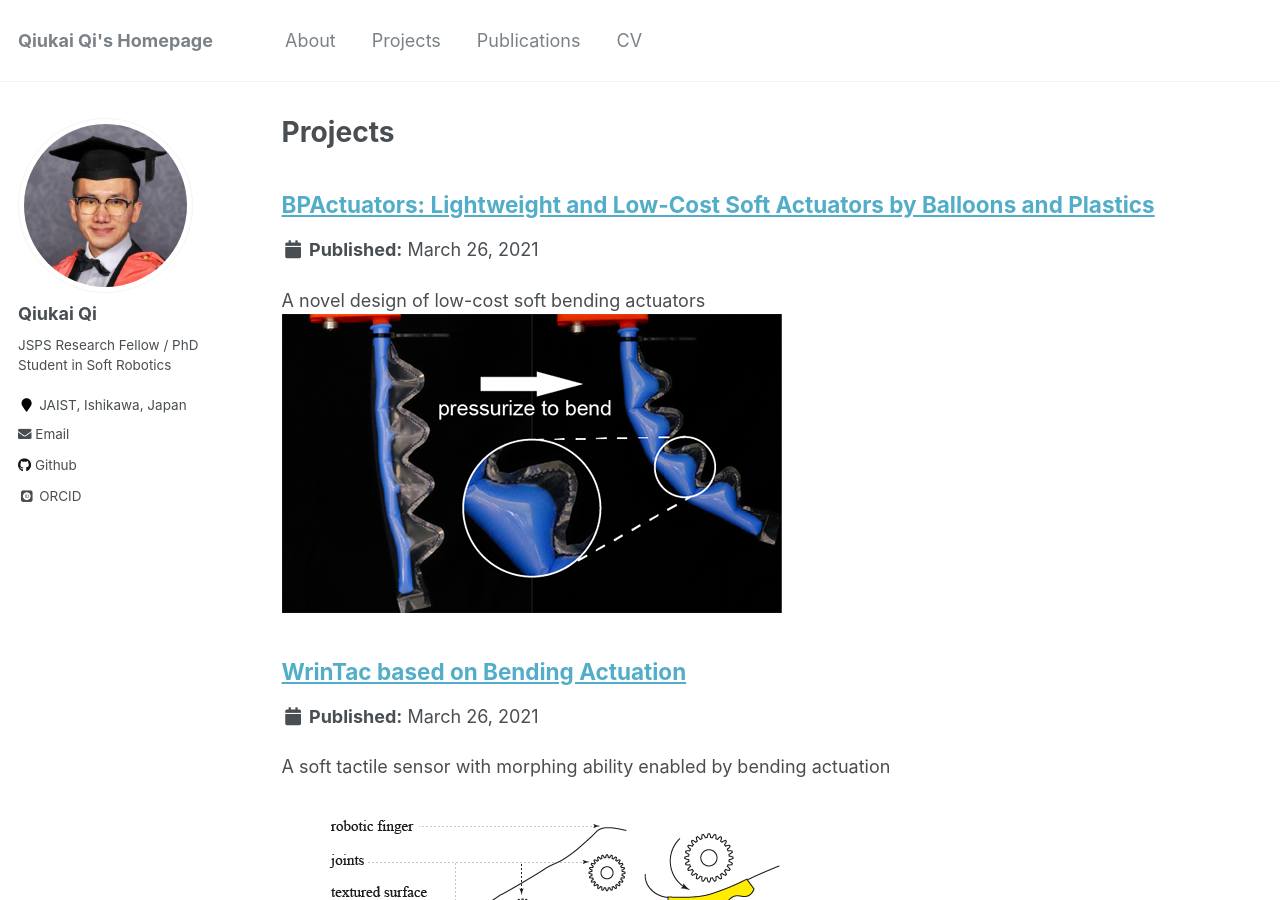
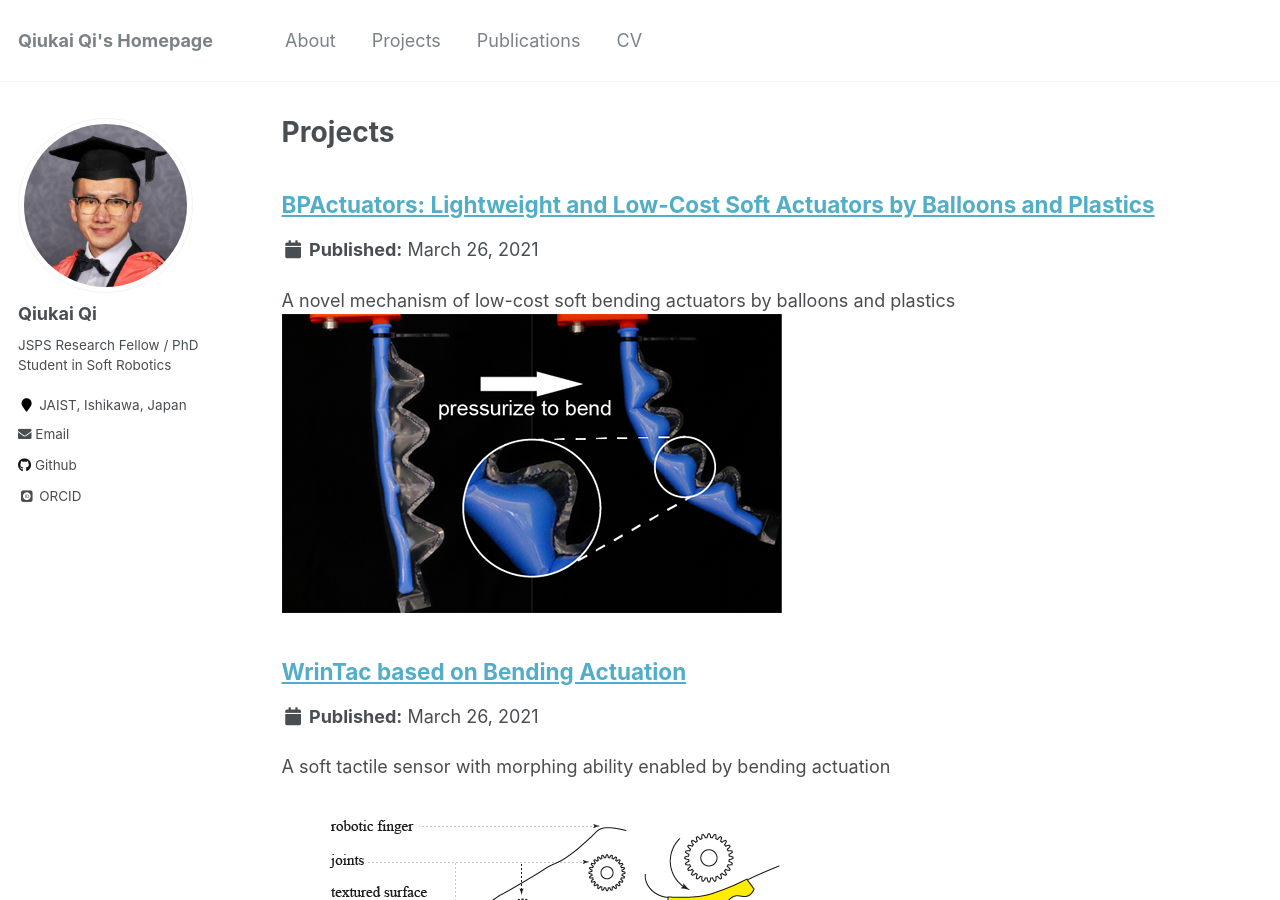
Before and after one commit to QiukaiQi/qiukaiqi.github.io, a Jekyll site: the page built from _pages/projects.html, in a window 1280 px wide and 900 px high. Built offline with Jekyll 4.4.1, drawn with Linux system fonts in a browser that asks for light colours; some web fonts are replaced.

Commit message:
Update project-004.md

```diff
--- a/_portfolio/project-004.md
+++ b/_portfolio/project-004.md
@@ -1,6 +1,6 @@
 ---
 title: "BPActuators: Lightweight and Low-Cost Soft Actuators by Balloons and Plastics"
-excerpt: "A novel design of low-cost soft bending actuators <br/><img src='/images/projectImages/bpactuators.png'>"
+excerpt: "A novel mechanism of low-cost soft bending actuators by balloons and plastics <br/><img src='/images/projectImages/bpactuators.png'>"
 collection: portfolio
 ---
 
```
